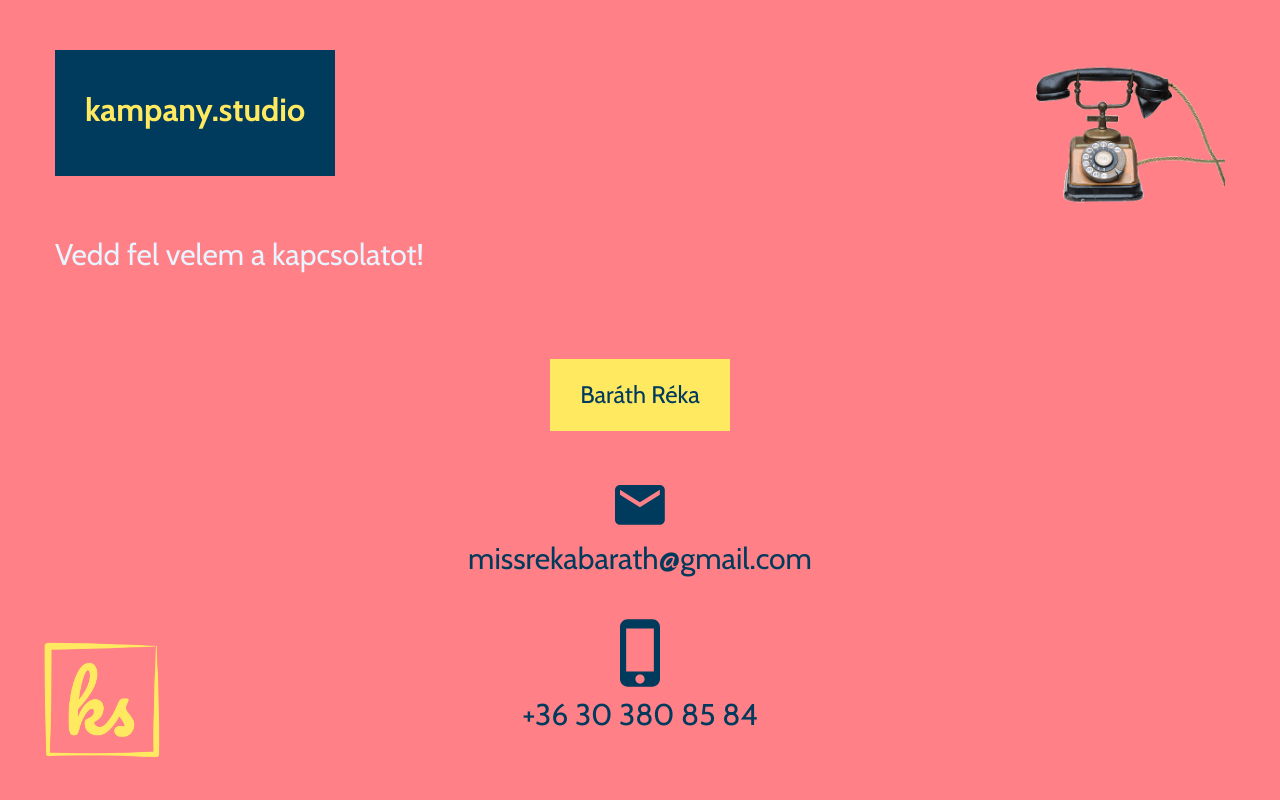
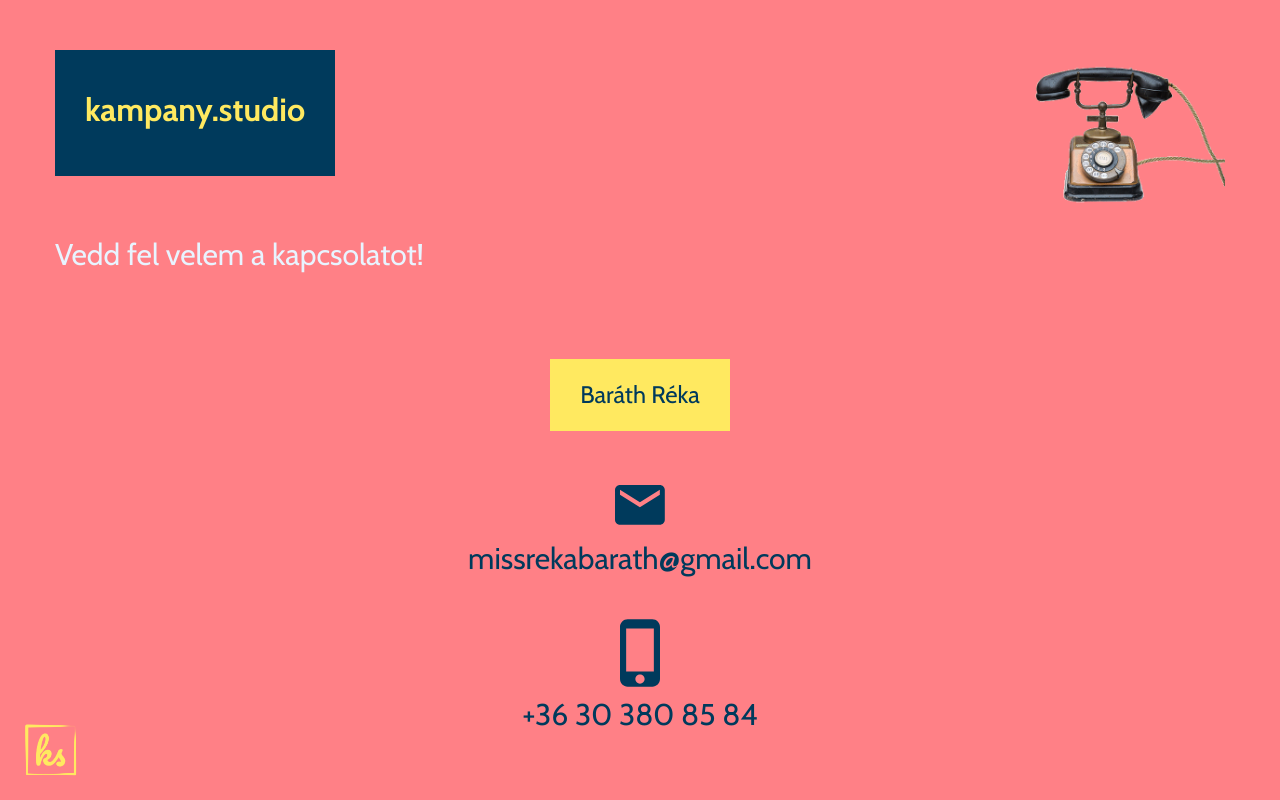
Before and after one commit to adelkov/kampany.studio, a React (Create React App) app: page /contact in a window 1280 px wide. Built offline with nearby package versions, Linux system fonts and the light colour scheme.

Commit message:
fix: overscroll

```diff
--- a/public/index.html
+++ b/public/index.html
@@ -2,28 +2,19 @@
 <html lang="en">
   <head>
     <meta charset="utf-8" />
-    <link rel="icon" href="%PUBLIC_URL%/favicon.ico" />
+    <link rel="icon" href="%PUBLIC_URL%/favico.png" />
     <meta name="viewport" content="width=device-width, initial-scale=1" />
     <meta name="theme-color" content="#000000" />
     <meta
       name="description"
       content="Web site created using create-react-app"
     />
-    <link rel="apple-touch-icon" href="%PUBLIC_URL%/logo192.png" />
     <!--
       manifest.json provides metadata used when your web app is installed on a
       user's mobile device or desktop. See https://developers.google.com/web/fundamentals/web-app-manifest/
     -->
     <link rel="manifest" href="%PUBLIC_URL%/manifest.json" />
-    <!--
-      Notice the use of %PUBLIC_URL% in the tags above.
-      It will be replaced with the URL of the `public` folder during the build.
-      Only files inside the `public` folder can be referenced from the HTML.
 
-      Unlike "/favicon.ico" or "favicon.ico", "%PUBLIC_URL%/favicon.ico" will
-      work correctly both with client-side routing and a non-root public URL.
-      Learn how to configure a non-root public URL by running `npm run build`.
-    -->
     <title>kampany.studio</title>
   </head>
   <body>
--- a/src/App.css
+++ b/src/App.css
@@ -27,3 +27,13 @@ body {
 @media (max-width: 112.5em) {
     body {
         overflow: scroll; } }
+
+html {
+    overflow: hidden;
+    height: 100%;
+}
+
+body {
+    height: 100%;
+    overflow: auto;
+}
--- a/src/components/Logo.jsx
+++ b/src/components/Logo.jsx
@@ -30,7 +30,8 @@ const LogoWrapper = styled.div`
     position: absolute;
     bottom: 1rem;
     left: 1rem;
-    width: 180px;
+    width: 80px;
+    height: 80px;
   }
 
   & #mobile-logo {
@@ -43,7 +44,8 @@ const LogoWrapper = styled.div`
     }
     & #mobile-logo {
       display: block;
-      width: 80%;
+      width: 120px;
+      height: 120px;
     }
   }
 `;
--- a/src/views/Contact.jsx
+++ b/src/views/Contact.jsx
@@ -104,7 +104,7 @@ const Back = styled.div`
 const ContactContainer = styled.div`
   padding: 5rem;
   height: calc(100vh - 10rem);
-  max-height: 800px;
+  max-height: 1200px;
   width: 1170px;
   background: ${(props) => props.theme.second};
 
--- a/src/views/Main.jsx
+++ b/src/views/Main.jsx
@@ -1,4 +1,4 @@
-import React, { useEffect } from "react";
+import React, { useLayoutEffect } from "react";
 import styled from "styled-components";
 import SecondaryBanner from "../components/SecondaryBanner";
 import MainBanner from "../components/MainBanner";
@@ -13,10 +13,10 @@ import Logo from "../components/Logo";
 function Main() {
   const history = useHistory();
 
-  useEffect(() => {
+  useLayoutEffect(() => {
     gsap
       .timeline({ defaults: { opacity: 0, ease: "back" } })
-      .from("#back", { duration: 0.5 })
+      .from("#back", { duration: 0.5, autoAlpha: 0 })
       .from("#main-title", { x: -300 }, "-=0.5")
       .from(
         "#xmas",
@@ -115,6 +115,8 @@ function Main() {
 export default Main;
 
 const Back = styled.div`
+  visibility: hidden;
+
   width: 100vw;
   height: 100vh;
   display: flex;
```
Also changed, not shown: public/favico.png (added), public/manifest.json, 1 other file (tests, documents, lock files or other folders).
